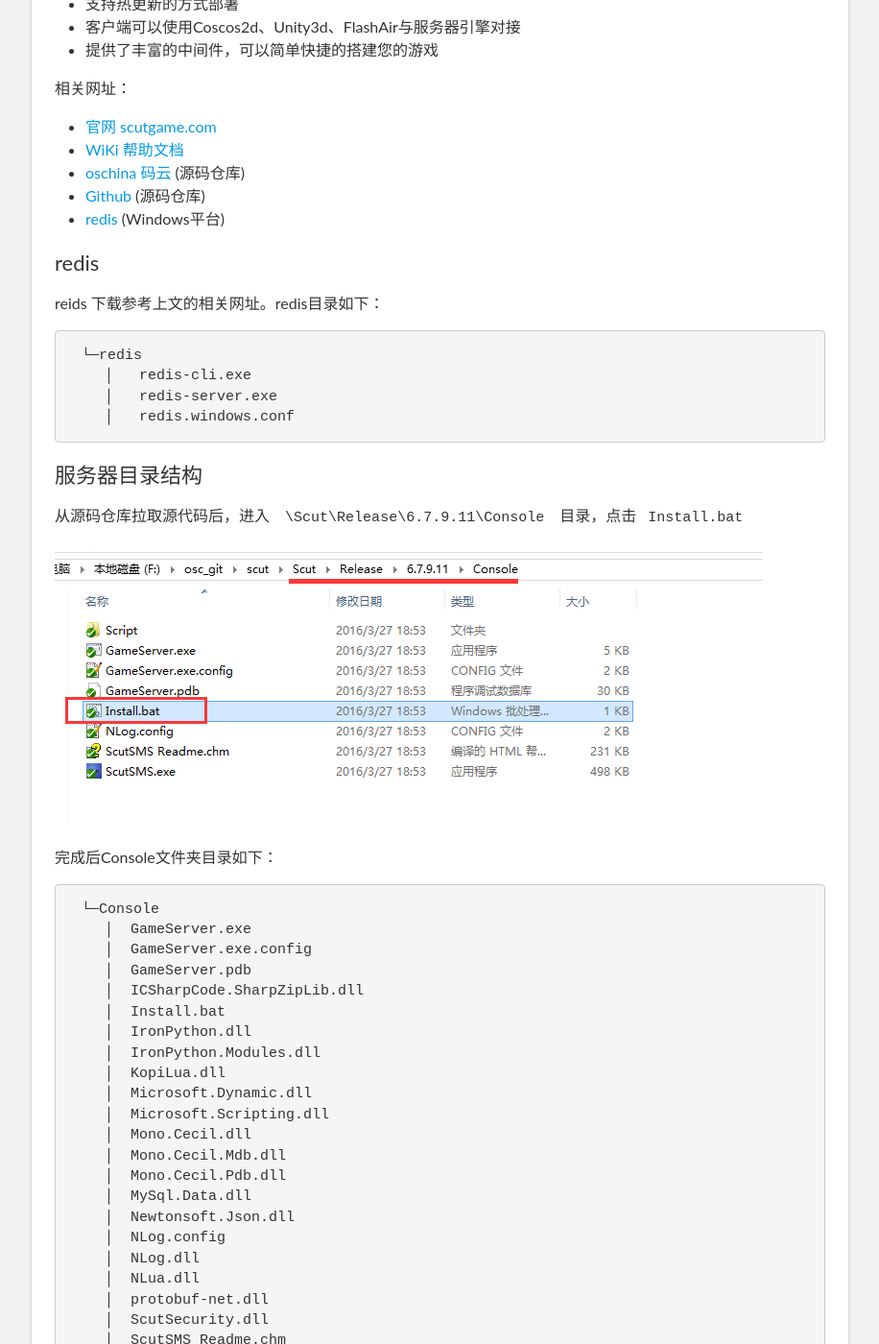
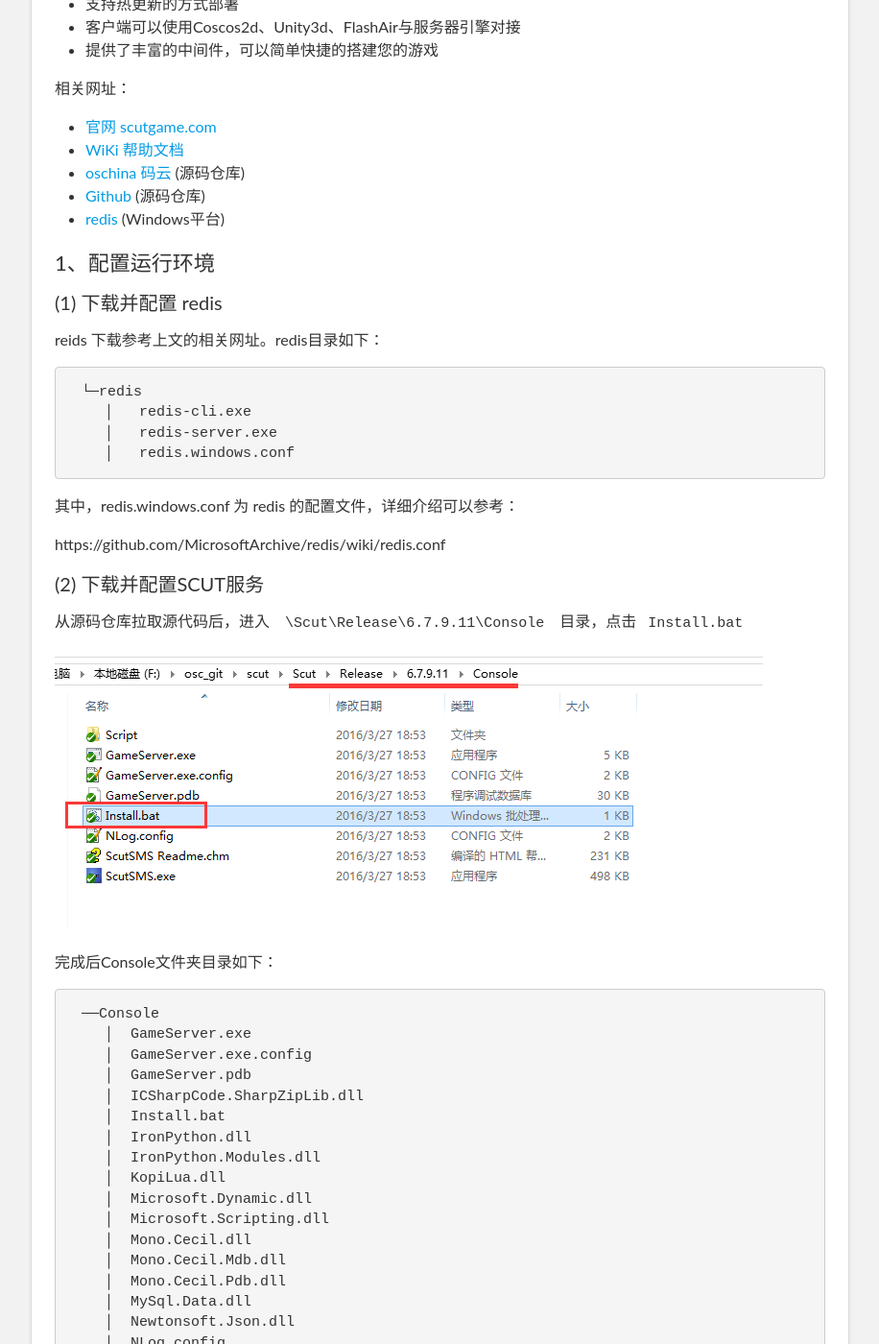
Before and after one commit to unicorn25/unicorn25.github.io, a Jekyll site: the page built from _steps/scut-quick-start.md, in a window 1280 px wide and 1400 px high, scrolled down 519 px. Shown: the whole window at 96% size, without its empty margins (204-1120 px from the left). Built offline with Jekyll 4.4.1, drawn with Linux system fonts in a browser that asks for light colours; some of the changed text lies outside the part shown.

Commit message:
fix: update scut-quick-start.md

````diff
--- a/_steps/scut-quick-start.md
+++ b/_steps/scut-quick-start.md
@@ -29,16 +29,24 @@ SCUT 包含从网络消息收发，到数据缓存，到数据库，一整套服
 * [Github](https://github.com/ScutGame/Scut) (源码仓库)
 * [redis](https://github.com/MicrosoftArchive/redis) (Windows平台)
 
-### redis
+### 1、配置运行环境
+
+#### (1) 下载并配置 redis
+
 reids 下载参考上文的相关网址。redis目录如下：
+
 ```
 └─redis
     │   redis-cli.exe
     │   redis-server.exe
     │   redis.windows.conf
 ```
+其中，redis.windows.conf 为 redis 的配置文件，详细介绍可以参考：
 
-### 服务器目录结构
+https://github.com/MicrosoftArchive/redis/wiki/redis.conf
+
+
+#### (2) 下载并配置SCUT服务
 
 从源码仓库拉取源代码后，进入 ```\Scut\Release\6.7.9.11\Console``` 目录，点击```Install.bat```
 
@@ -46,7 +54,7 @@ reids 下载参考上文的相关网址。redis目录如下：
 
 完成后Console文件夹目录如下：
 ```
-└─Console
+──Console
     │  GameServer.exe
     │  GameServer.exe.config
     │  GameServer.pdb
@@ -104,9 +112,9 @@ reids 下载参考上文的相关网址。redis目录如下：
 * /Script/CsScript 目录为 C# 源代码存放目录
 * /Script/Model 目录对应数据库表的类文件，且只能存放此类型文件
 
-### 启动服务器
+### 2、启动服务器
 
-#### 1, 先启动redis
+#### (1) 先启动redis
 
 注意：若有修改 redis.windows.conf 文件，redis启动需要加载它。
 
````
Also changed, not shown: other parts of _steps/scut-quick-start.md (+7 -2 lines), images/sam/scut/redis-ok.png.
